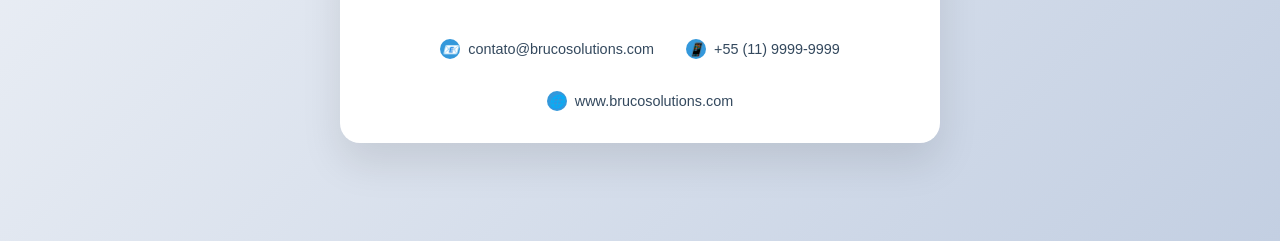
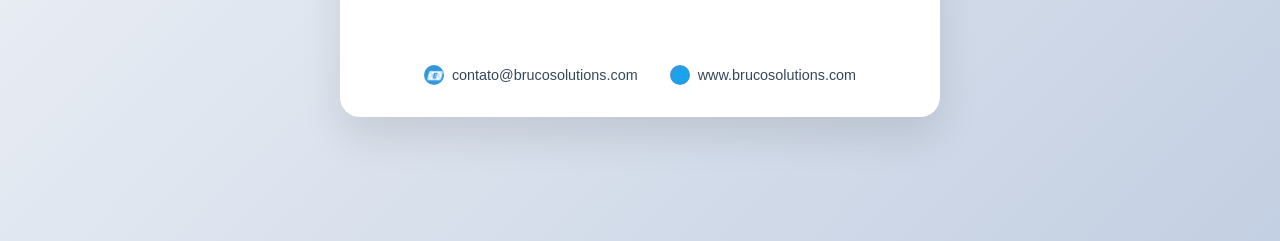
Before and after one commit to lhbcosta/brucosolutions.github.io, a plain HTML site: page index.html in a window 1280 px wide. Shown: the part 559-800 px from the top of the page. Drawn offline with Linux system fonts and the light colour scheme.

Commit message:
Update index.html

```diff
--- a/index.html
+++ b/index.html
@@ -133,10 +133,6 @@
                 <span>contato@brucosolutions.com</span>
             </div>
             <div class="contact-item">
-                <i>📱</i>
-                <span>+55 (11) 9999-9999</span>
-            </div>
-            <div class="contact-item">
                 <i>🌐</i>
                 <span>www.brucosolutions.com</span>
             </div>
```
